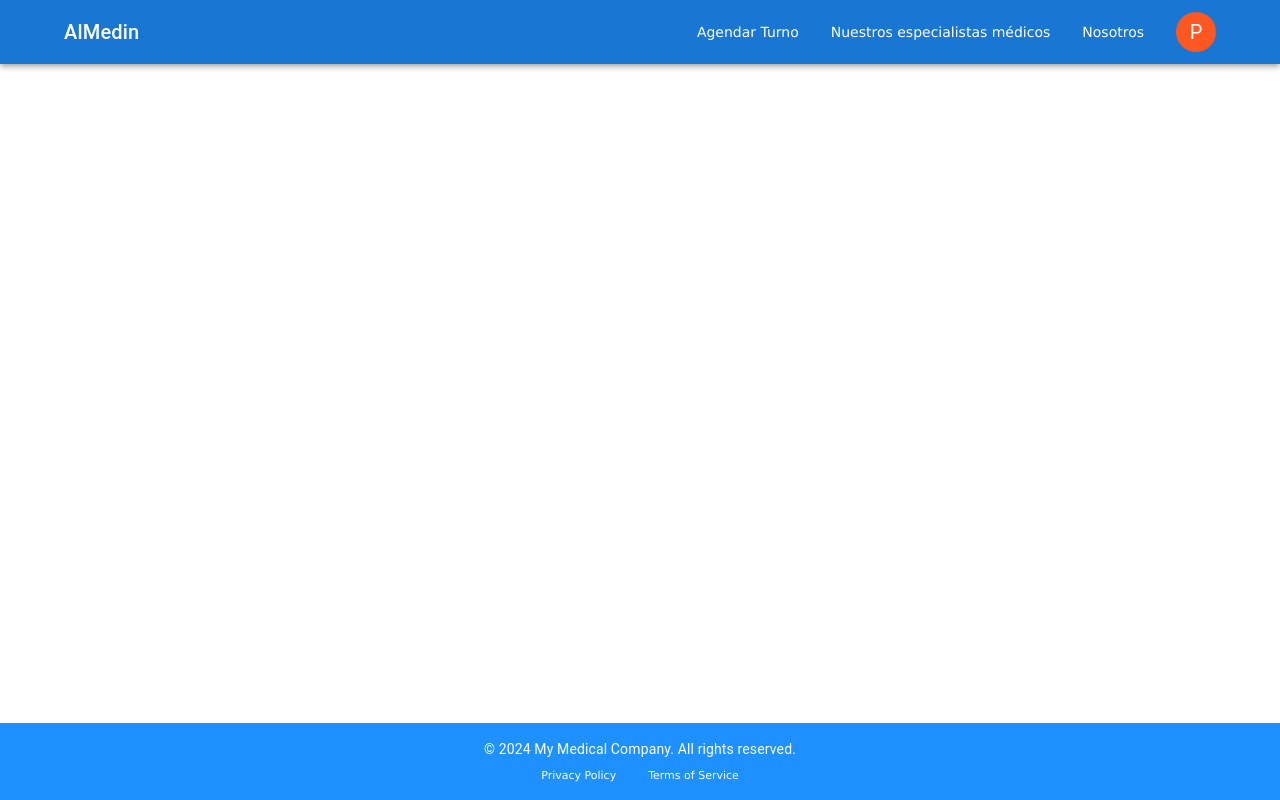
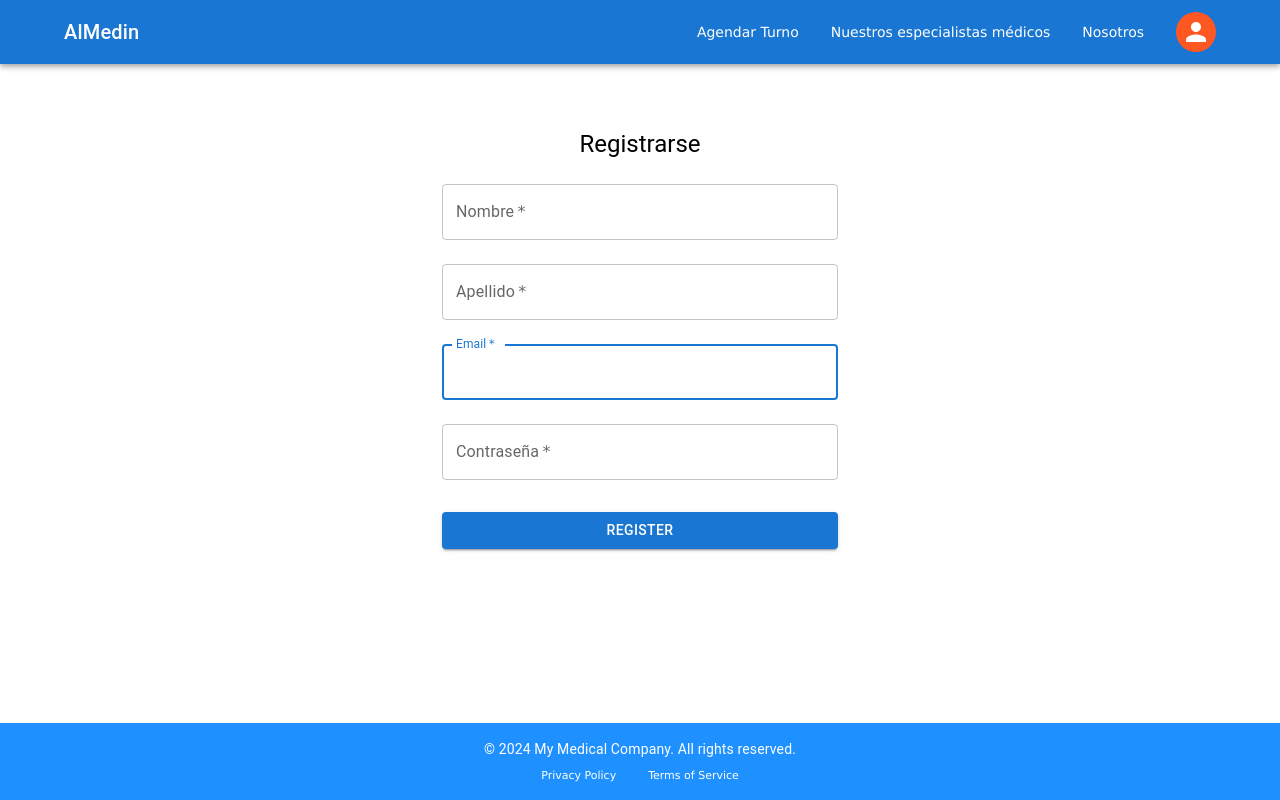
Before and after one commit to FreakySL/UMSA-GRUPO4-Front, a React (Vite) app in the folder npm-project-front/: page /register in a window 1280 px wide. Built offline with nearby package versions, Linux system fonts and the light colour scheme.

Commit message:
login, register page. Auth method

```diff
--- a/npm-project-front/package.json
+++ b/npm-project-front/package.json
@@ -14,6 +14,7 @@
     "@emotion/styled": "^11.11.5",
     "@mui/icons-material": "^5.15.21",
     "@mui/material": "^5.15.21",
+    "firebase": "^10.12.2",
     "react": "^18.3.1",
     "react-dom": "^18.3.1",
     "react-responsive-carousel": "^3.2.23",
--- a/npm-project-front/src/App.tsx
+++ b/npm-project-front/src/App.tsx
@@ -3,6 +3,8 @@ import './App.css'
 import Footer from './components/Footer'
 import Home from './pages/Home'
 import Header from './components/Header'
+import Login from './pages/Login'
+import Register from './pages/Register'
 
 function App() {
 
@@ -11,6 +13,8 @@ function App() {
       <Header />
       <Routes>
         <Route path="/" element={<Home />} />
+        <Route path="/login" element={<Login />} />
+        <Route path="/register" element={<Register />} />
       </Routes>
       <Footer />
     </Router>
--- a/npm-project-front/src/components/Header.tsx
+++ b/npm-project-front/src/components/Header.tsx
@@ -3,20 +3,23 @@ import { AppBar, Toolbar, Typography, Link, Container, Box, Avatar } from '@mui/
 import { deepOrange } from '@mui/material/colors';
 import { useTheme } from '@mui/material/styles';
 import { useNavigate } from 'react-router-dom';
+import { auth } from '../firebase.ts';
 
 const Header: React.FC = () => {
   const theme = useTheme();
   const navigate = useNavigate();
 
-  // Simulamos si el usuario está logueado
-  const isLoggedIn = false; // Cambia esto a `true` para simular un usuario logueado
-  const userProfileImage = isLoggedIn ? '/path-to-user-profile-image.jpg' : null;
+  const isLoggedIn = !!auth.currentUser;
+  const userProfileImage = auth.currentUser?.photoURL;
 
-  const handleAvatarClick = () => {
+  console.log(auth.currentUser)
+  console.log(auth.currentUser?.displayName?.charAt(0))
+
+  const handleNav = (path: string) => {
     if (!isLoggedIn) {
       navigate('/login');
     } else {
-      navigate('/profile');
+      navigate(path);
     }
   };
 
@@ -32,22 +35,23 @@ const Header: React.FC = () => {
             </Typography>
             <Box display="flex" alignItems="center">
               <nav>
-                <Link href="/" color="inherit" underline="none" sx={{ ml: 2, color: '#fff', mr: 2 }}>
+                <Link onClick={() => handleNav('/appointments')} color="inherit" underline="none" sx={{ ml: 2, color: '#fff', mr: 2 }}>
                   Agendar Turno
                 </Link>
-                <Link href="/" color="inherit" underline="none" sx={{ ml: 2, color: '#fff', mr: 2 }}>
+                <Link onClick={() => navigate('/specialists')} color="inherit" underline="none" sx={{ ml: 2, color: '#fff', mr: 2 }}>
                   Nuestros especialistas médicos
                 </Link>
-                <Link href="/" color="inherit" underline="none" sx={{ ml: 2, color: '#fff', mr: 2 }}>
+                <Link onClick={() => navigate('/about')} color="inherit" underline="none" sx={{ ml: 2, color: '#fff', mr: 2 }}>
                   Nosotros
                 </Link>
               </nav>
               <Avatar
+                src={userProfileImage || undefined}
                 sx={{ bgcolor: deepOrange[500], ml: 2, cursor: 'pointer' }}
                 alt="Profile"
-                onClick={handleAvatarClick}
+                onClick={() => handleNav('/profile')}
               >
-                {!userProfileImage && 'P'}
+                {!userProfileImage && auth.currentUser?.displayName?.charAt(0)}
               </Avatar>
             </Box>
           </Box>
--- /dev/null
+++ b/npm-project-front/src/firebase.ts
@@ -0,0 +1,19 @@
+// Import the functions you need from the SDKs you need
+import { initializeApp } from "firebase/app";
+import { getAuth } from "firebase/auth";
+// TODO: Add SDKs for Firebase products that you want to use
+// https://firebase.google.com/docs/web/setup#available-libraries
+
+// Your web app's Firebase configuration
+const firebaseConfig = {
+  apiKey: "AIzaSyB4ySlBKiRnYpIUTCO-eLMWlPvliGI2jkw",
+  authDomain: "umsa-front-login.firebaseapp.com",
+  projectId: "umsa-front-login",
+  storageBucket: "umsa-front-login.appspot.com",
+  messagingSenderId: "358204610735",
+  appId: "1:358204610735:web:53fdf81d1c5f324d699c5a"
+};
+
+// Initialize Firebase
+const app = initializeApp(firebaseConfig);
+export const auth = getAuth(app);
--- a/npm-project-front/src/pages/Home.tsx
+++ b/npm-project-front/src/pages/Home.tsx
@@ -32,7 +32,7 @@ const Home: React.FC = () => {
             </Typography>
           </Grid>
         </Grid>
-        <Box mt={4}>
+        <Box mt={6}>
           <Carousel />
         </Box>
       </Box>
--- /dev/null
+++ b/npm-project-front/src/pages/Login.tsx
@@ -0,0 +1,81 @@
+import React, { useState } from 'react';
+import { Container, Box, Typography, TextField, Button, Alert, AlertTitle } from '@mui/material';
+import { useNavigate } from 'react-router-dom';
+import { signInWithEmailAndPassword } from "firebase/auth";
+import { auth } from '../firebase.ts';
+
+const Login: React.FC = () => {
+  const [email, setEmail] = useState('');
+  const [password, setPassword] = useState('');
+  const [error, setError] = useState('');
+  const navigate = useNavigate();
+
+  const handleLogin = async (event: React.FormEvent<HTMLFormElement>) => {
+    event.preventDefault();
+    try {
+      await signInWithEmailAndPassword(auth, email, password);
+      navigate('/');
+    } catch (error) {
+      setError("Credenciales no válidas");
+    }
+  };
+
+  return (
+    <Container maxWidth="xs">
+      <Box sx={{ mt: 8, display: 'flex', flexDirection: 'column', alignItems: 'center' }}>
+        <Typography component="h1" variant="h5" color="black">
+          Iniciar sesión
+        </Typography>
+        <Box component="form" onSubmit={handleLogin} sx={{ mt: 1 }}>
+          <TextField
+            margin="normal"
+            required
+            fullWidth
+            id="email"
+            label="Email"
+            name="email"
+            autoComplete="email"
+            autoFocus
+            value={email}
+            onChange={(e) => setEmail(e.target.value)}
+          />
+          <TextField
+            margin="normal"
+            required
+            fullWidth
+            name="password"
+            label="Contraseña"
+            type="password"
+            id="password"
+            autoComplete="current-password"
+            value={password}
+            onChange={(e) => setPassword(e.target.value)}
+          />
+          {error && (<Alert sx={{mt: 1}} severity="error" variant='outlined' hidden>
+            <AlertTitle>Error</AlertTitle>
+            {error}
+          </Alert>)}
+          <Button
+            type="submit"
+            fullWidth
+            variant="contained"
+            sx={{ mt: 3, mb: 2 }}
+          >
+            Sign In
+          </Button>
+          <Typography color="black">¿Aún no estás registrado?</Typography>
+          <Button
+            onClick={() => navigate("/register")}
+            fullWidth
+            variant="contained"
+            sx={{ mt: 3, mb: 2 }}
+          >
+            Register
+          </Button>
+        </Box>
+      </Box>
+    </Container>
+  );
+};
+
+export default Login;
--- /dev/null
+++ b/npm-project-front/src/pages/Register.tsx
@@ -0,0 +1,101 @@
+import React, { useState } from 'react';
+import { Container, Box, Typography, TextField, Button, Alert, AlertTitle } from '@mui/material';
+import { useNavigate } from 'react-router-dom';
+import { createUserWithEmailAndPassword, updateProfile } from "firebase/auth";
+import { auth } from '../firebase.ts';
+
+const Register: React.FC = () => {
+    const [email, setEmail] = useState('');
+    const [password, setPassword] = useState('');
+    const [firstName, setFirstName] = useState('');
+    const [lastName, setLastName] = useState('');
+    const [error, setError] = useState('');
+    const navigate = useNavigate();
+
+  const handleRegister = async (event: React.FormEvent<HTMLFormElement>) => {
+    event.preventDefault();
+    try {
+      const userCredential = await createUserWithEmailAndPassword(auth, email, password);
+      await updateProfile(userCredential.user, {
+        displayName: `${firstName} ${lastName}`
+      });
+      navigate('/login');
+    } catch (error) {
+      setError("El email ya está en uso");
+    }
+  };
+
+  return (
+    <Container maxWidth="xs">
+      <Box sx={{ mt: 8, display: 'flex', flexDirection: 'column', alignItems: 'center' }}>
+        <Typography component="h1" variant="h5" color="black">
+            Registrarse
+        </Typography>
+        <Box component="form" onSubmit={handleRegister} sx={{ mt: 1 }}>
+          <TextField
+            margin="normal"
+            required
+            fullWidth
+            id="name"
+            label="Nombre"
+            name="name"
+            autoComplete="name"
+            autoFocus
+            value={firstName}
+            onChange={(e) => setFirstName(e.target.value)}
+          />
+          <TextField
+            margin="normal"
+            required
+            fullWidth
+            id="lastName"
+            label="Apellido"
+            name="lastName"
+            autoComplete="lastName"
+            autoFocus
+            value={lastName}
+            onChange={(e) => setLastName(e.target.value)}
+          />
+          <TextField
+            margin="normal"
+            required
+            fullWidth
+            id="email"
+            label="Email"
+            name="email"
+            autoComplete="email"
+            autoFocus
+            value={email}
+            onChange={(e) => setEmail(e.target.value)}
+          />
+          <TextField
+            margin="normal"
+            required
+            fullWidth
+            name="password"
+            label="Contraseña"
+            type="password"
+            id="password"
+            autoComplete="current-password"
+            value={password}
+            onChange={(e) => setPassword(e.target.value)}
+          />
+          {error && (<Alert sx={{mt: 1}} severity="error" variant='outlined' hidden>
+            <AlertTitle>Error</AlertTitle>
+            {error}
+          </Alert>)}
+          <Button
+            type="submit"
+            fullWidth
+            variant="contained"
+            sx={{ mt: 3, mb: 2 }}
+          >
+            Register
+          </Button>
+        </Box>
+      </Box>
+    </Container>
+  );
+};
+
+export default Register;
```
Also changed, not shown: 1 other file (tests, documents, lock files or other folders).
